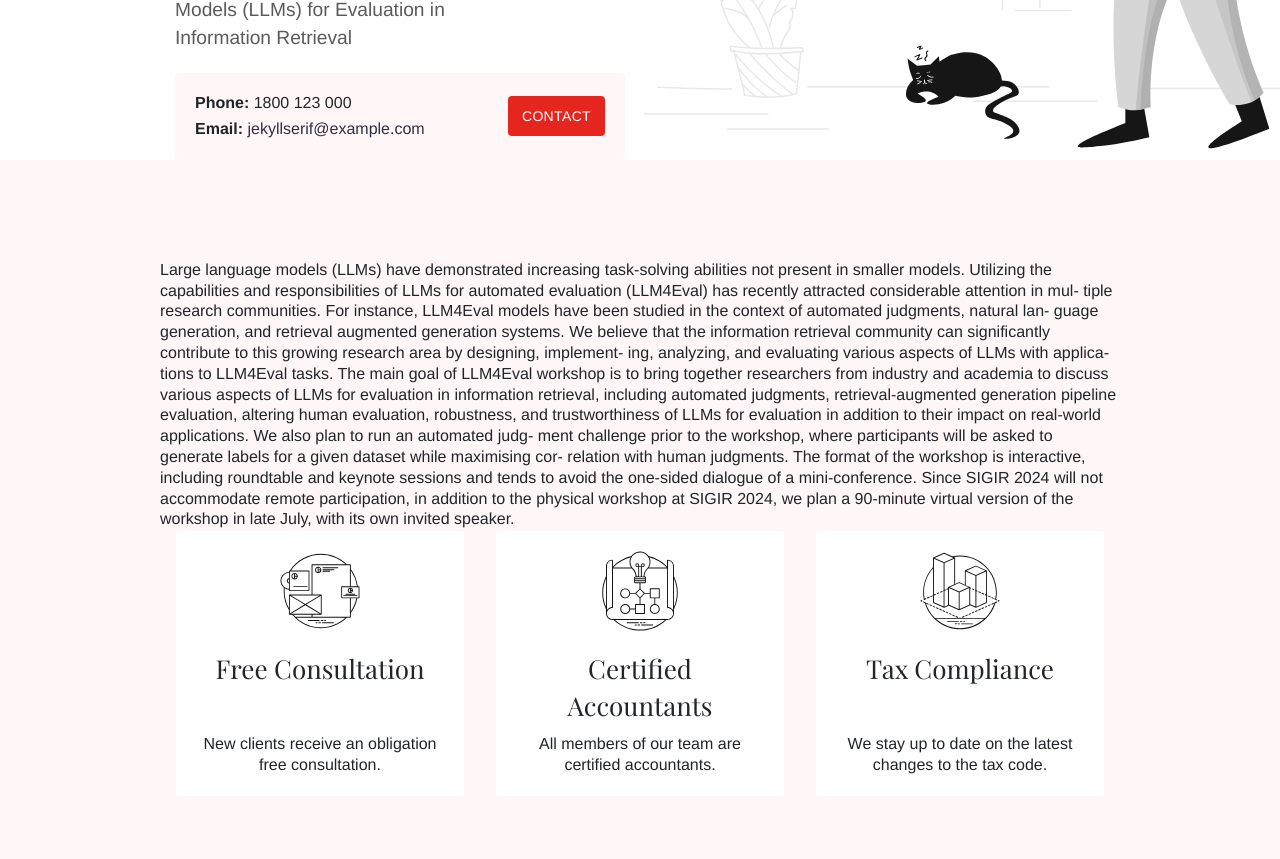
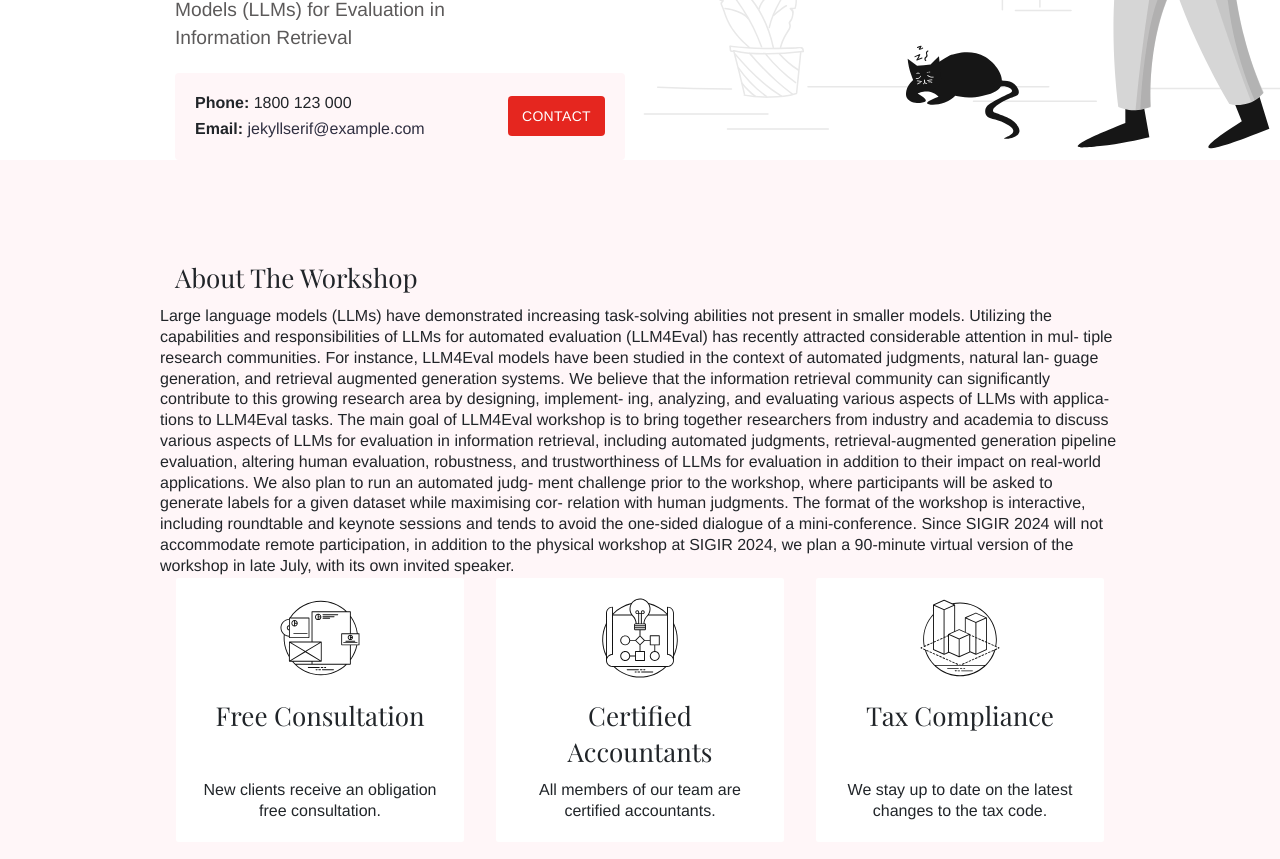
Before and after one commit to LLM4Eval/llm4eval, a Jekyll site: the page built from index.md, in a window 1280 px wide and 900 px high, scrolled down 375 px. Shown: the top 859 px of the window. Built offline with Jekyll 4.4.1, drawn with Linux system fonts in a browser that asks for light colours.

Commit message:
Update home.html

```diff
--- a/_layouts/home.html
+++ b/_layouts/home.html
@@ -24,7 +24,7 @@ bodyClass: "page-home"
 <div class="strip strip-grey">
   <div class="container pt-6 pb-6 pt-md-10 pb-md-10">
     <div class="row">
-
+      <h2>About The Workshop</h2>
       Large language models (LLMs) have demonstrated increasing task-solving abilities not present in smaller models. Utilizing the capabilities and responsibilities of LLMs for automated evaluation
 (LLM4Eval) has recently attracted considerable attention in mul-
 tiple research communities. For instance, LLM4Eval models have
```
